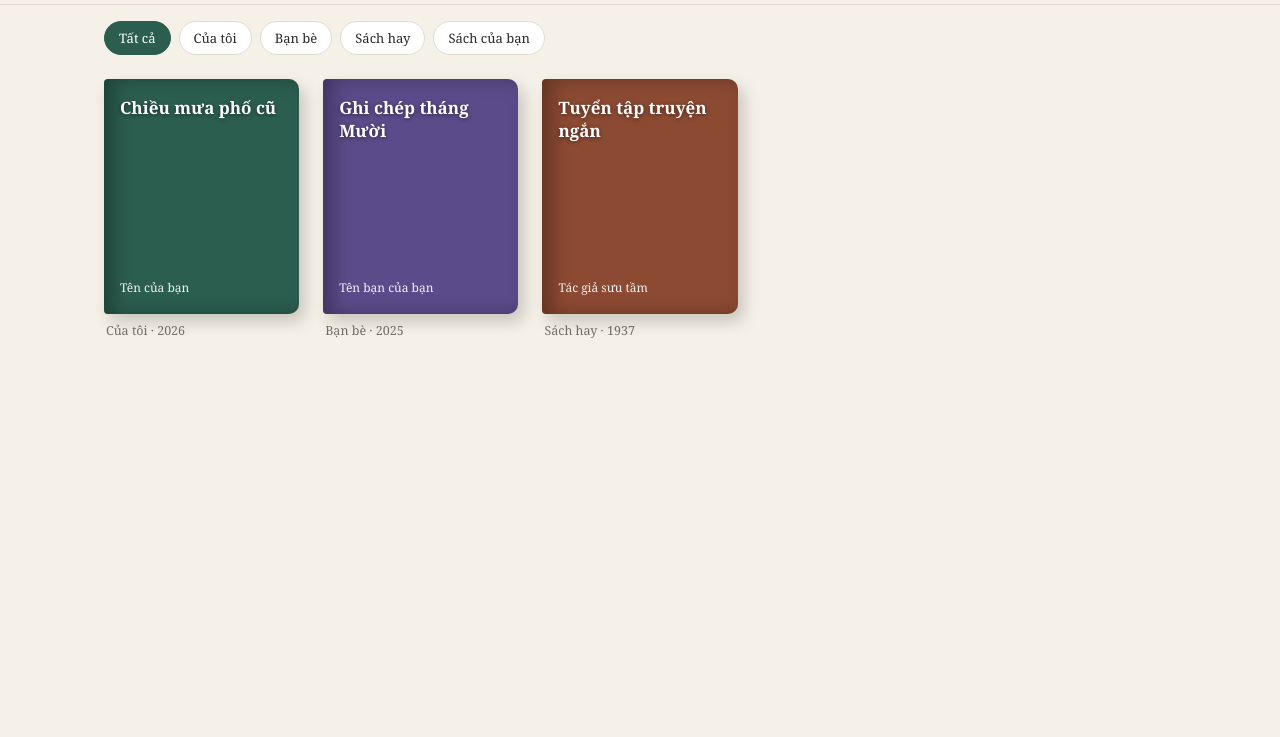
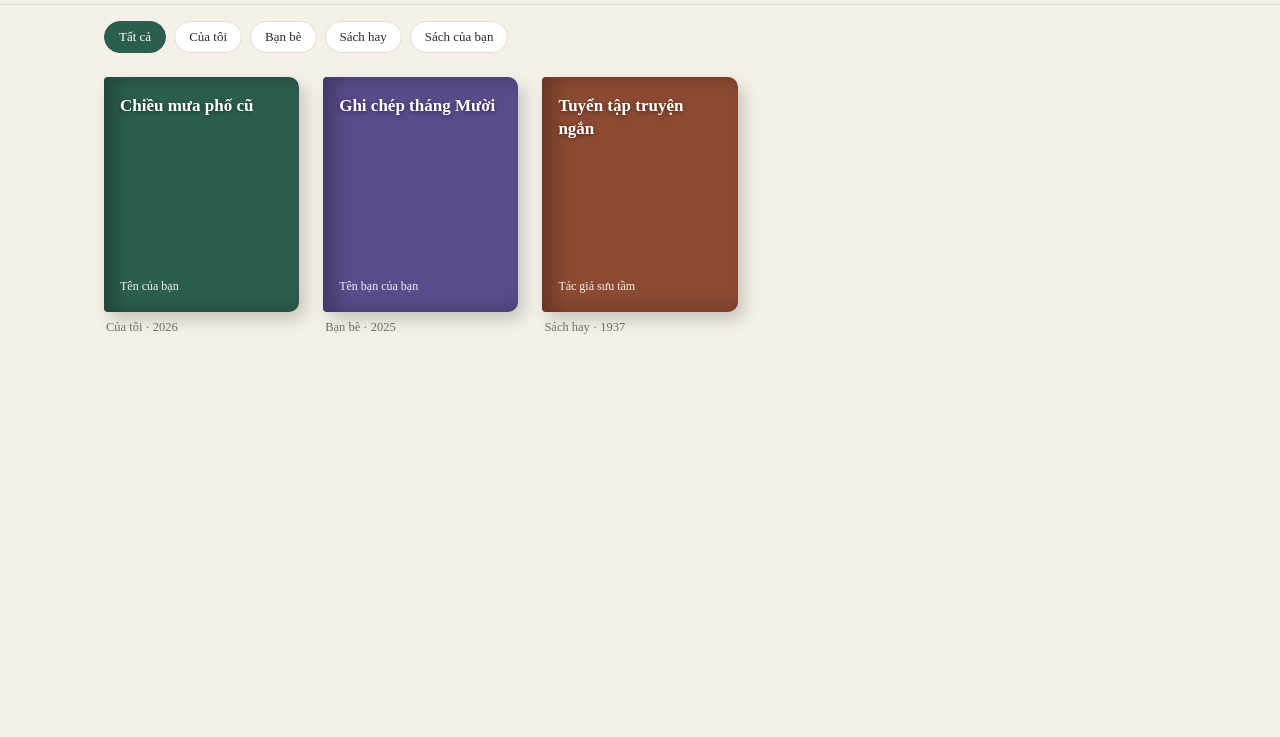
Before and after one commit to lthhuong304-hub/thu-vien-sach, a plain HTML site: page index.html in a window 1280 px wide. Shown: the part 63-800 px from the top of the page. Drawn offline with Linux system fonts and the light colour scheme.

Commit message:
Update index.html

```diff
--- a/index.html
+++ b/index.html
@@ -9,7 +9,7 @@
     :root { --bg: #f5f1e8; --card: #ffffff; --text: #2b2926; --muted: #767067; --accent: #2c5e4f; --border: #e2dcd0; }
     body.dark { --bg: #161616; --card: #222222; --text: #e6e2d8; --muted: #9e988e; --border: #333333; }
     * { box-sizing: border-box; }
-    body { margin: 0; font-family: Georgia, "Times New Roman", serif; background: var(--bg); color: var(--text); transition: background 0.25s, color 0.25s; }
+    body { margin: 0; font-family: "Times New Roman", serif; background: var(--bg); color: var(--text); transition: background 0.25s, color 0.25s; }
     header { padding: 16px 24px; display: flex; justify-content: space-between; align-items: center; border-bottom: 1px solid var(--border); flex-wrap: wrap; gap: 10px; }
     .brand { font-size: 20px; font-weight: bold; letter-spacing: 0.3px; }
     .controls { display: flex; gap: 8px; flex-wrap: wrap; align-items: center; }
```
